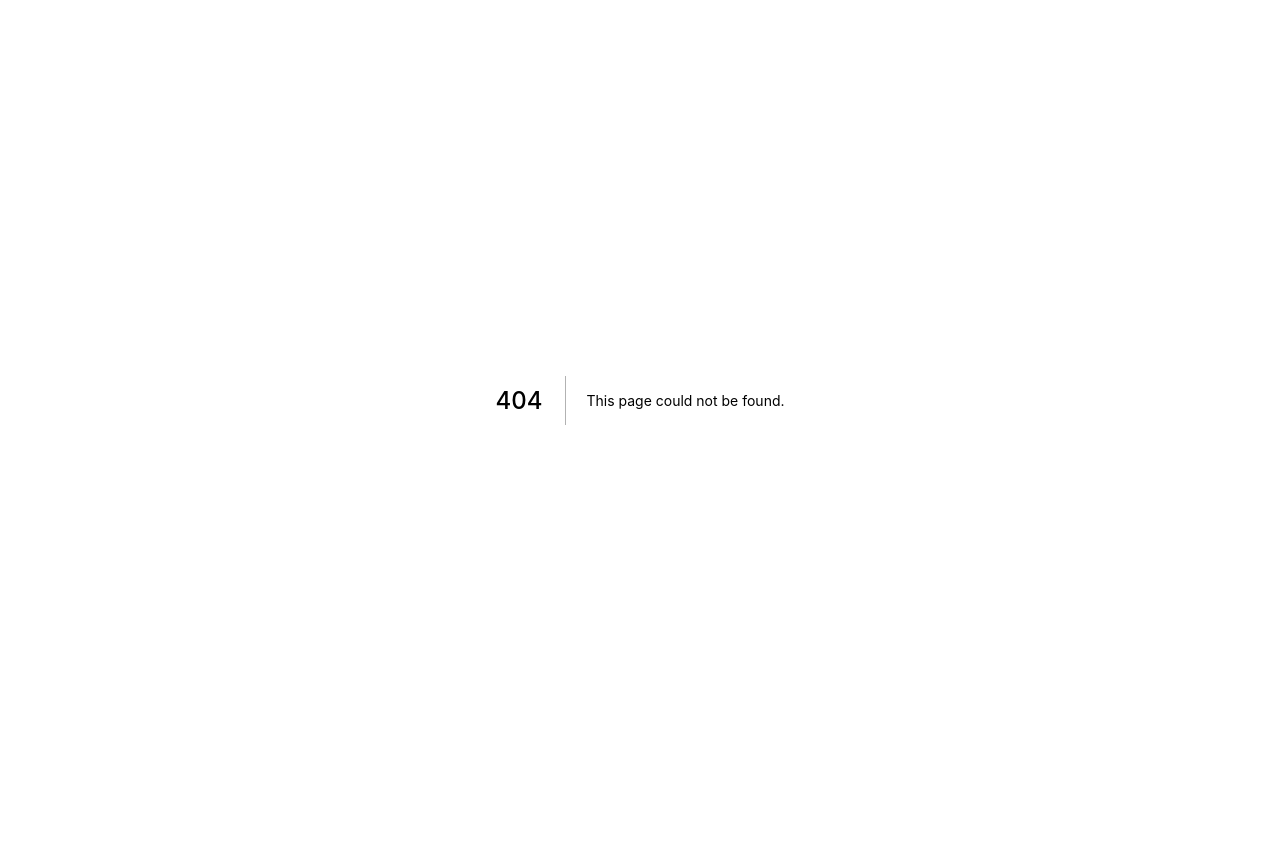
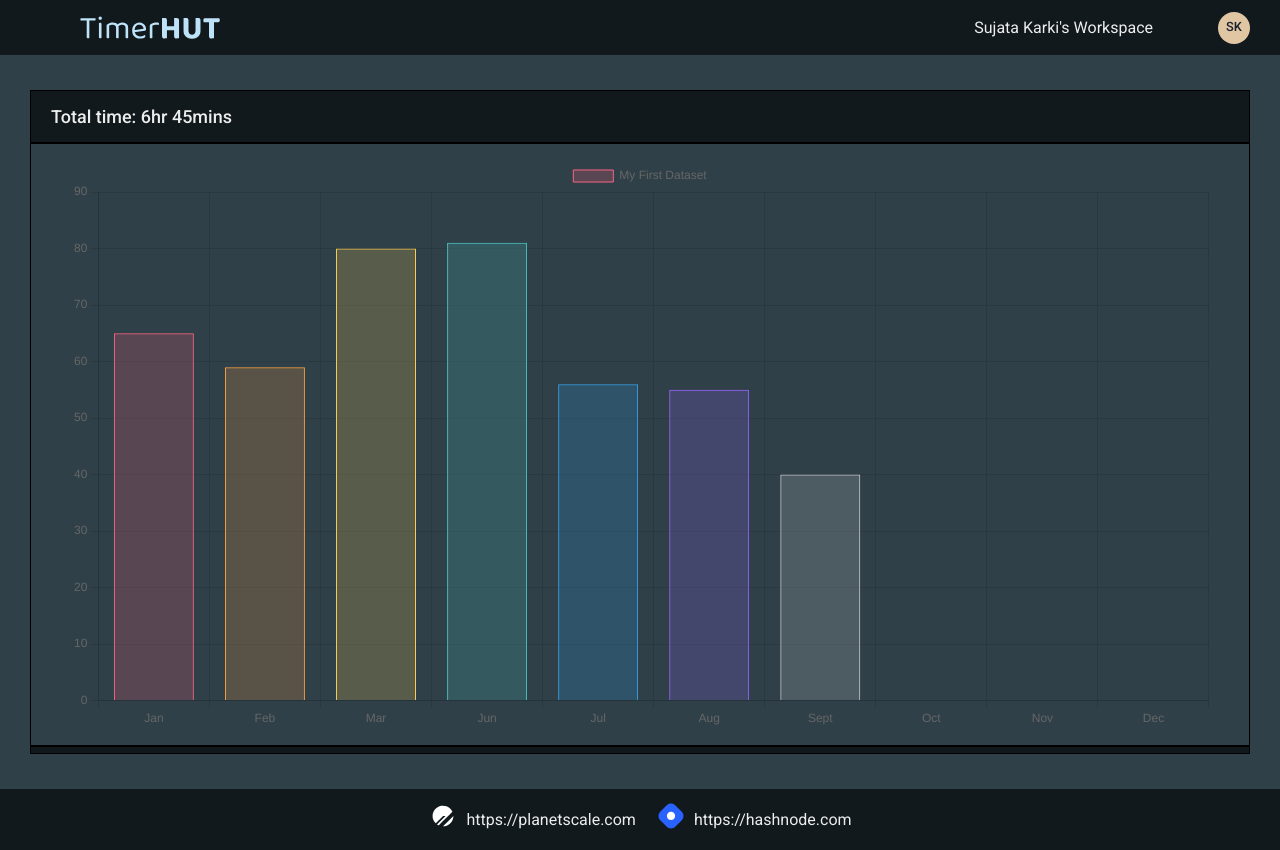
Before and after one commit to AyushMainali123/productivity-app, a Next.js app: page /report in a window 1280 px wide. Before the commit this address had no page. Before the commit the page ends 800 px from the top, so only its background shows below. Built offline with nearby package versions, Linux system fonts and the light colour scheme; some icons are missing.

Commit message:
feat(pages): Added new pages

```diff
--- /dev/null
+++ b/pages/report.tsx
@@ -0,0 +1,67 @@
+import { Box } from "@chakra-ui/react"
+import AuthLayout from "components/Layouts/AuthLayout"
+import { Bar } from 'react-chartjs-2';
+
+import {
+    Chart as ChartJS,
+    CategoryScale,
+    LinearScale,
+    BarElement,
+    Title,
+    Tooltip,
+    Legend,
+} from 'chart.js';
+
+ChartJS.register(
+    CategoryScale,
+    LinearScale,
+    BarElement,
+    Title,
+    Tooltip,
+    Legend
+);
+
+
+const Reports = () => {
+    return (
+        <AuthLayout>
+            <Box as={"section"} maxW={"8xl"} m={"auto"} px={{ base: 0, md: "30px", '2xl': "0px" }}>
+                <Box bg={"black.primary"} px={5} py={3} fontWeight={"medium"} fontSize={"large"} borderWidth={"1px"} borderColor={"black"} borderStyle={"solid"}>
+                    Total time: 6hr 45mins
+                </Box>
+                <Box borderWidth={"1px"} borderColor={"black"} borderStyle={"solid"} py={4} px={10}>
+                    <Bar data={{
+                        labels: ["Jan", "Feb", "Mar", "Jun", "Jul", "Aug", "Sept", "Oct", "Nov", "Dec"],
+                        datasets: [{
+                            label: 'My First Dataset',
+                            data: [65, 59, 80, 81, 56, 55, 40],
+                            backgroundColor: [
+                                'rgba(255, 99, 132, 0.2)',
+                                'rgba(255, 159, 64, 0.2)',
+                                'rgba(255, 205, 86, 0.2)',
+                                'rgba(75, 192, 192, 0.2)',
+                                'rgba(54, 162, 235, 0.2)',
+                                'rgba(153, 102, 255, 0.2)',
+                                'rgba(201, 203, 207, 0.2)'
+                            ],
+                            borderColor: [
+                                'rgb(255, 99, 132)',
+                                'rgb(255, 159, 64)',
+                                'rgb(255, 205, 86)',
+                                'rgb(75, 192, 192)',
+                                'rgb(54, 162, 235)',
+                                'rgb(153, 102, 255)',
+                                'rgb(201, 203, 207)'
+                            ],
+                            borderWidth: 1
+                        }]
+                    }} />
+                </Box>
+                <Box height={"2"} bg={"black.primary"} borderWidth={"1px"} borderColor={"black"} borderStyle={"solid"} />
+
+            </Box>
+        </AuthLayout>
+    )
+}
+
+export default Reports
```
Also changed, not shown: pages/settings.tsx (added, +13 -0 lines).
